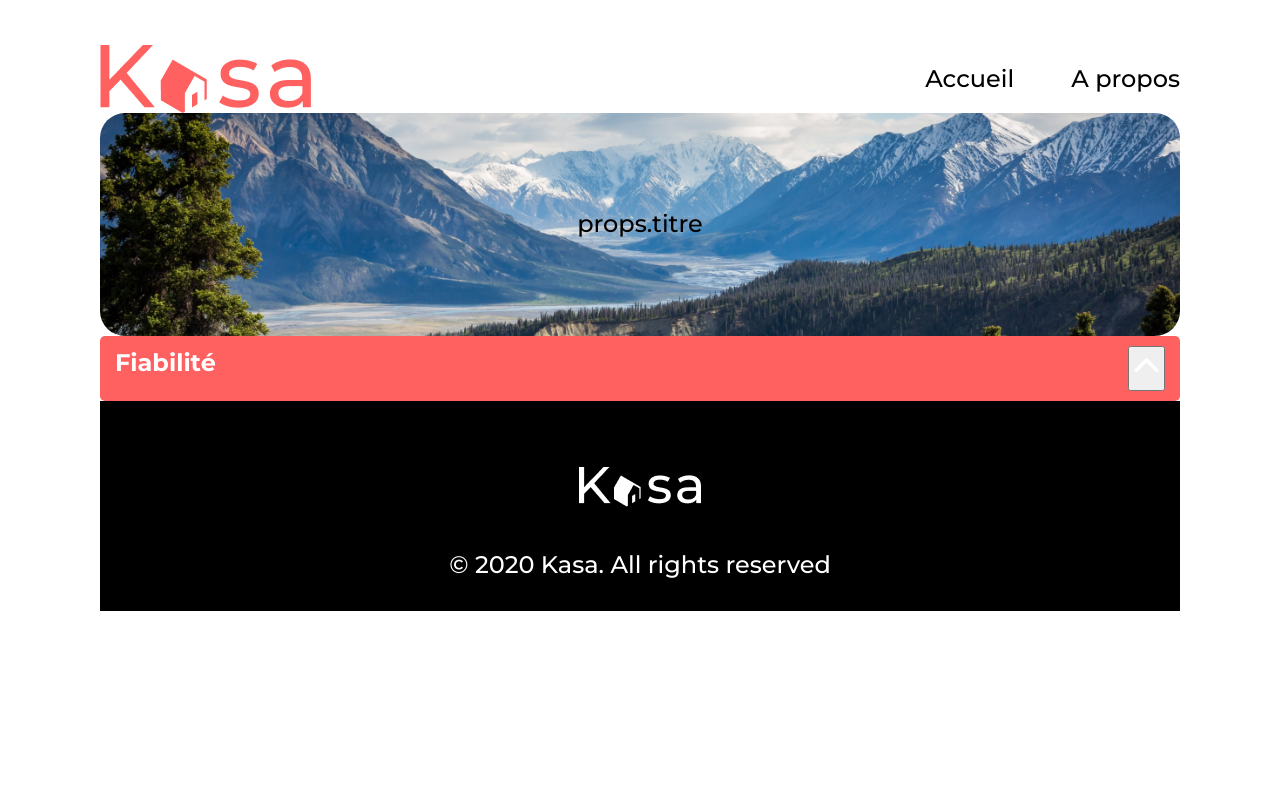
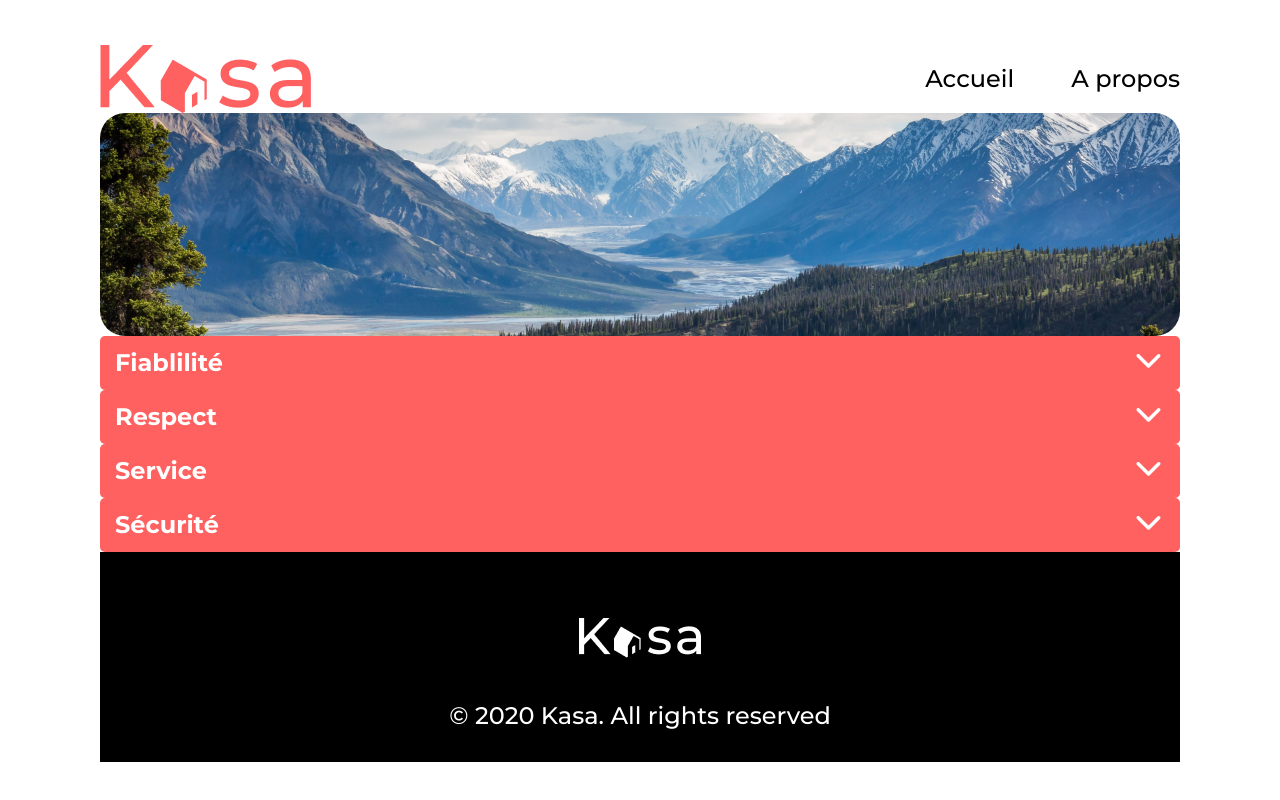
Before and after one commit to Devalito67/Kasa, a React (Vite) app: page /infos in a window 1280 px wide. Shown: the top 800 px of the page. Built offline with nearby package versions, Linux system fonts and the light colour scheme.

Commit message:
add change to collapse and banner

```diff
--- a/src/components/Banner.jsx
+++ b/src/components/Banner.jsx
@@ -1,10 +1,14 @@
 import "/src/styles/Banner.css"
 
 function Banner(props) {
-return <div className="banner">
-    <img src={props.img} alt="" />
-            <h1>props.titre</h1>
+    const bannerClass = props.filter ? "banner filter" : "banner";
+
+    return (
+        <div className={bannerClass}>
+            <img src={props.img} alt="" />
+            <h1>{props.title}</h1>
         </div>
+    );
 }
 
-export default Banner
+export default Banner;
--- a/src/components/Collapse.jsx
+++ b/src/components/Collapse.jsx
@@ -1,46 +1,43 @@
-import { useState } from "react"
-import "/src/styles/Collapse.css"
+import { useState } from "react";
+import "/src/styles/Collapse.css";
 
-function Collapse() {
-    const [isOpen, setIsOpen] = useState(false)
+function Collapse({ title, content }) {
+    const [isOpen, setIsOpen] = useState(false);
 
+    const renderContent = () => {
+        if (typeof content === "string") {
+            return <p>{content}</p>;
+        } else if (Array.isArray(content)) {
+            return (
+                <ul>
+                    {content.map((contentData, index) => (
+                        <li key={index}>{contentData}</li>
+                    ))}
+                </ul>
+            );
+        } else {
+            return null; // If content is neither string nor array
+        }
+    };
 
-    return isOpen ? (
+    return (
         <div className="collapse">
             <div className="info">
                 <div className="titleInfo">
-                    <h3>Fiabilité</h3>
+                    <h3>{title}</h3>
                     <button
-                        className='collapse-toggle-button-close'
-                        onClick={() => setIsOpen(false)}
+                        className={`collapse-toggle-button ${isOpen ? '' : 'close-collapse'}`}
+                        onClick={() => setIsOpen(!isOpen)}
                     >
                         <img src="/src/assets/arrow_back.svg" alt="" />
                     </button>
                 </div>
-                <div className="descriptionInfo-open">
-                    <p>Les annonces postées sur Kasa garantissent une fiablilité totale. Les photos sont conformes aux logements, et toutes les informations sont régulièremnt vérifiées par nos équipes.</p>
+                <div className={`descriptionInfo ${isOpen ? 'open' : ''}`}>
+                    {renderContent()}
                 </div>
             </div>
         </div>
-    ) : (
-
-        <div className="collapse">
-            <div className="info">
-                <div className="titleInfo">
-                    <h3>Fiabilité</h3>
-                    <button
-                        className='collapse-toggle-button'
-                        onClick={() => setIsOpen(true)}
-                    >
-                        <img src="/src/assets/arrow_back.svg" alt="" />
-                    </button>
-                </div>
-                <div className="descriptionInfo">
-                    <p>Les annonces postées sur Kasa garantissent une fiablilité totale. Les photos sont conformes aux logements, et toutes les informations sont régulièremnt vérifiées par nos équipes.</p>
-                </div>
-            </div>
-        </div>
-    )
+    );
 }
 
-export default Collapse
+export default Collapse;
--- /dev/null
+++ b/src/datas/datasInfos.json
@@ -0,0 +1,18 @@
+[
+    {
+        "title": "Fiablilité",
+        "content": "Les annonces postées sur Kasa garantissent une fiabilité totale. Les photos sont conformes aux logements, et toutes les informations sont régulièrement vérifiées  par nos équipes."
+    },
+    {
+        "title": "Respect",
+        "content": "La bienveillance fait partie des valeurs fondatrices de Kasa. Tout comportement discriminatoire ou de perturbation du voisinage entraînera une exclusion de notre plateforme."
+    },
+    {
+        "title": "Service",
+        "content": "La bienveillance fait partie des valeurs fondatrices de Kasa. Tout comportement discriminatoire ou de perturbation du voisinage entraînera une exclusion de notre plateforme."
+    },
+    {
+        "title": "Sécurité",
+        "content": "La sécurité est la priorité de Kasa. Aussi bien pour nos hôtes que pour les voyageurs, chaque logement correspond aux critères de sécurité établis par nos services. En laissant une note aussi bien à l'hôte qu'au locataire, cela permet à nos équipes de vérifier que les standards sont bien respectés. Nous organisons également des ateliers sur la sécurité domestique pour nos hôtes."
+    }
+]
--- a/src/pages/Home.jsx
+++ b/src/pages/Home.jsx
@@ -1,9 +1,10 @@
 import Banner from "../components/Banner"
 import DataFetch from "../components/DatasFetch"
+import "../styles/Home.css"
 
 function Home() {
     return <div>
-        <Banner />
+        <Banner img="/src/assets/backgroundHome.jpg" title="Chez vous, partout et ailleurs" filter/>
         <div>
             <DataFetch />
         </div>
--- a/src/pages/Infos.jsx
+++ b/src/pages/Infos.jsx
@@ -1,10 +1,15 @@
 import Banner from "../components/Banner"
 import Collapse from "../components/Collapse"
+import datasInfos from "../datas/datasInfos.json"
 
 function Infos() {
     return <div>
-        <Banner />
-        <Collapse />
+        <Banner img="/src/assets/backgroundInfos.jpg"/>
+        <div>
+            {datasInfos.map(item => (
+                <Collapse key={item.title} title={item.title} content={item.content} />
+            ))}
+        </div>
     </div>
 
 }
--- a/src/styles/Banner.css
+++ b/src/styles/Banner.css
@@ -4,15 +4,11 @@
     align-items: center;
     border-radius: 25px;
     height: 223px;
-    /*background-image: url(/src/assets/backgroundHome.jpg);
-    background-size: cover;*/
-    background-image: url(/src/assets/backgroundInfos.jpg);
-    background-size: cover;
-    background-position: center;
     position: relative;
+    overflow: hidden;
 }
 
-/*.banner::before {
+.banner.filter::before {
     content: "";
     position: absolute;
     border-radius: 25px;
@@ -29,6 +25,7 @@
     font-style: normal;
     font-weight: 700;
     text-shadow: 0px 4px 4px rgba(0, 0, 0, 0.25);
-color: white;
--webkit-text-stroke: 1px black;
-}*/
+    color: white;
+    -webkit-text-stroke: 1px black;
+    position: absolute;
+}
--- a/src/styles/Collapse.css
+++ b/src/styles/Collapse.css
@@ -2,6 +2,8 @@
     display: flex;
     width: 100%;
     flex-direction: column;
+    position: relative;
+    overflow: hidden;
 }
 
 .titleInfo {
@@ -20,24 +22,36 @@
 
 .descriptionInfo {
     padding: 15px 20px 20px 20px;
-    display: none;
+    position: absolute;
+    display: flex;
+    top: -60px;
+    transition: top 0.5s;
+    z-index: -5;
+    height: 0;
 }
 
-.descriptionInfo-open {
+.open {
     display: flex;
+    top: 0px;
+    transition: top 0.5s;
+    position:relative;
+    height:auto;
 }
 
-.descriptionInfo p{
+.descriptionInfo p {
     color: black;
     font-size: 18px;
     font-weight: 400;
 }
 
-.collapse-toggle-button-close{
+.close-collapse {
     transform: rotate(-180deg);
     transition: all 0.5s;
 }
 
 .collapse-toggle-button {
     transition: all 0.5s;
+    background-color: transparent;
+    border: none;
+    height: 32px;
 }
```
Also changed, not shown: src/styles/Home.css (added).
